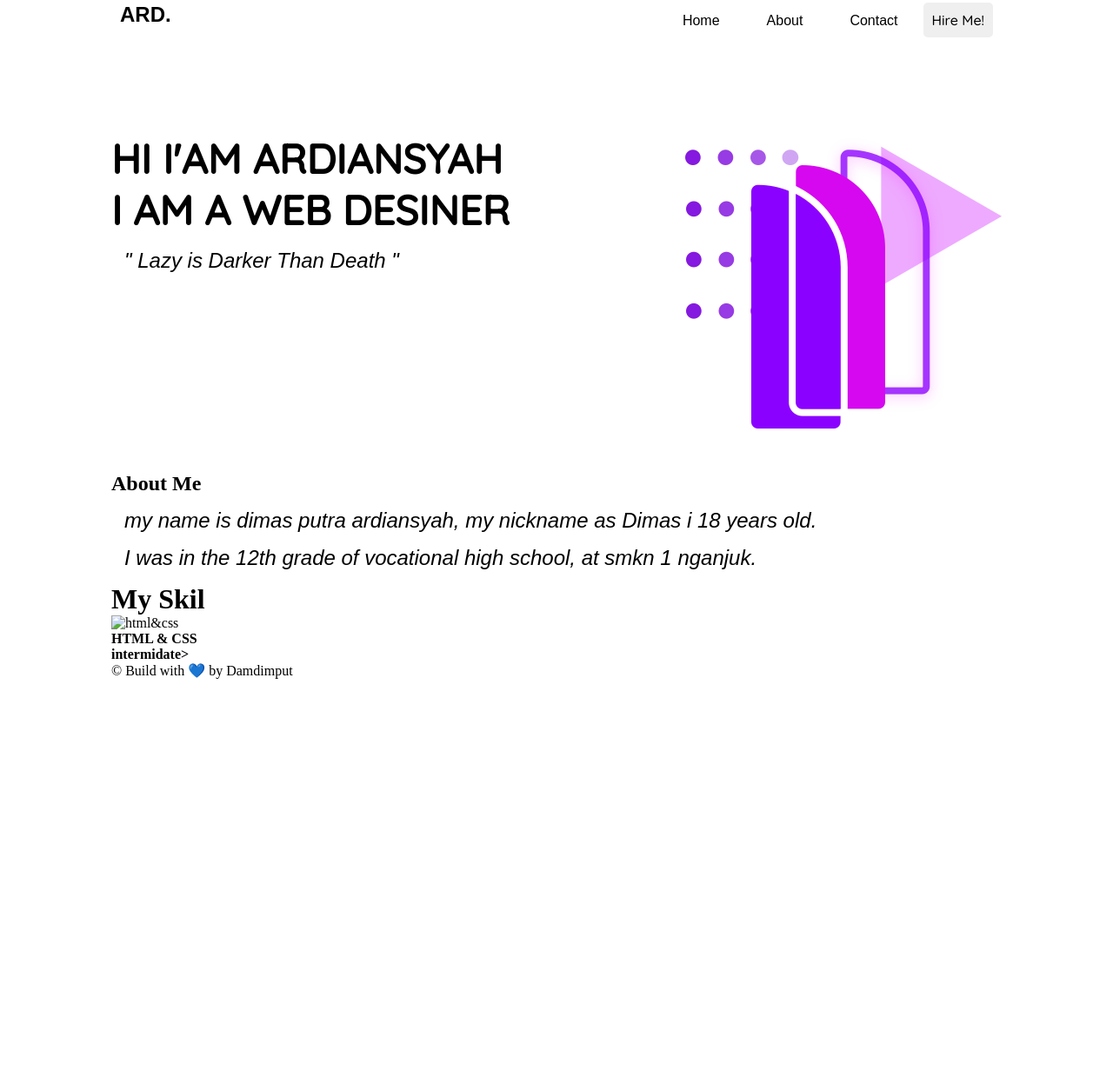
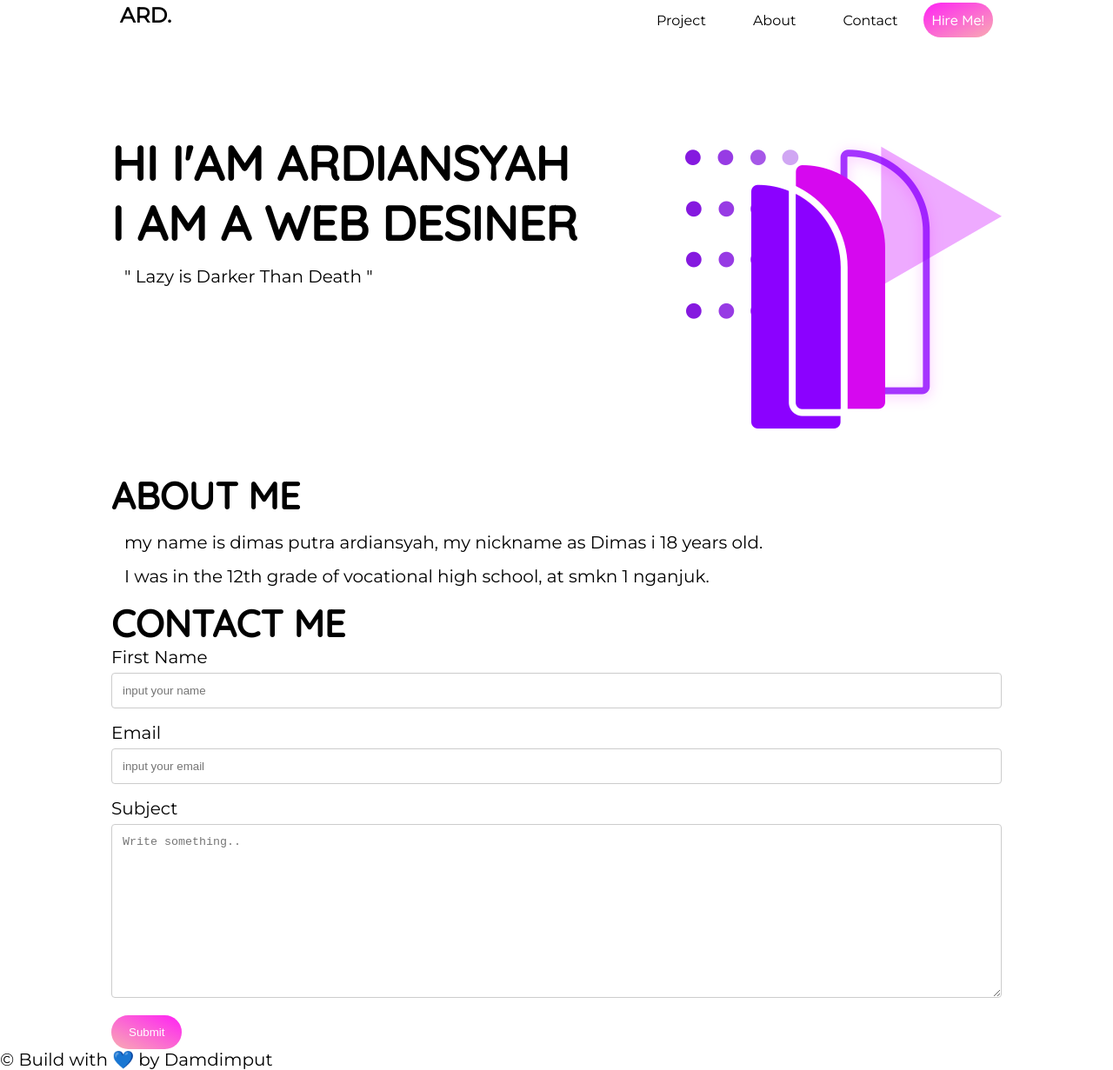
Before and after one commit to absen19/absen19.github.com, a plain HTML site: page index.html in a window 1280 px wide. Shown: the part 27-1258 px from the top of the page at 87% size. Before the commit the page ends 808 px from the top, so only its background shows below. Drawn offline with Linux system fonts and the light colour scheme.

Commit message:
add new 12 12 20

```diff
--- a/index.html
+++ b/index.html
@@ -1,15 +1,18 @@
 <!DOCTYPE html>
 <html lang="en">
+
 <head>
     <meta charset="UTF-8">
     <meta name="viewport" content="width=device-width, initial-scale=1.0">
     <link rel="stylesheet" href="https://cdnjs.cloudflare.com/ajax/libs/font-awesome/4.7.0/css/font-awesome.min.css">
     <link rel="preconnect" href="https://fonts.gstatic.com">
     <link href="https://fonts.googleapis.com/css2?family=Quicksand:wght@500&display=swap" rel="stylesheet">
+    <link href="https://fonts.googleapis.com/css2?family=Montserrat:wght@400&display=swap" rel="stylesheet">
 
     <link rel="stylesheet" href="style.css" type="text/css">
     <title>Saya dimas absen19</title>
 </head>
+
 <body>
     <div class="container">
         <div class="header" id="home">
@@ -18,10 +21,10 @@
 
                 <h1>ARD<span>.</span></h1>
                 <ul>
-                <li><a href="#home">Home</a></li>
+                    <li><a href="#project">Project</a></li>
                     <li><a href="#about">About</a></li>
                     <li><a href="#contact">Contact</a></li>
-                  <button><a href="#">Hire Me!</a></button>
+                    <button>Hire Me!</button>
                 </ul>
 
             </nav>
@@ -42,21 +45,24 @@
             </section>
         </div>
 
-    <div class="skill-section" id="skill">
-         <h1>My Skil</h1>
-        <div class="card-container">
-            <div class="card">
-                <img src="" alt="html&css">
-                <div class="card-content">
-                    <h4>HTML & CSS</h4>
-                    <h4>intermidate></h4>
-                <div>
-            </div>
-        </div>
+        <section class="contact-section" id="contact">
+            <h1>contact me</h1>
+            <form action="">
+                <label for="">First Name</label>
+                <input type="text" name="Firstname" placeholder="input your name">
+                <label for="">Email</label>
+                <input type="email" name="email" id="email" placeholder="input your email">
+                <label for="subject">Subject</label>
+                <textarea id="subject" name="subject" placeholder="Write something.." style="height:200px"></textarea>
+
+                <input type="submit" value="Submit">
+            </form>
+        </section>
     </div>
     <div class="footer">
         <p>&copy; Build with 💙 by <a href="https://www.instagram.com/rdnsyh__">Damdimput</a></p>
     </div>
     </div>
 </body>
+
 </html>
--- a/style.css
+++ b/style.css
@@ -2,6 +2,7 @@
 
     margin: 0;
     padding: 0;
+    box-sizing: border-box;
 
 
 }
@@ -30,11 +31,13 @@ nav h1, span{
     color: #000000;
 }
 button{
-    width: auto;
+    background-image: linear-gradient( to right bottom, #FF20F5, #F8ACB2);
     height: 40px;
     padding: 10px;
+    cursor: pointer;
+    color: #fff;
     border: none;
-    border-radius: 5px;
+    border-radius: 20px;
     box-sizing: border-box;
     font-size: medium;
     font-family: "Quicksand", sans-serif;
@@ -48,13 +51,14 @@ button{
 }
 section h2{
     font-family: "Quicksand",Arial, Helvetica, sans-serif;
-    font-size: 47px;
+    font-size: 55px;
+}
+p, label{
+    font-family: "Montserrat", sans-serif !important;
+    font-size: 20px;
 }
 section p{
-    font-size: 24px;
-    font-family: Arial, Helvetica, sans-serif;
 
-    font-style: italic;
     margin: 15px;
 }
 .hero{
@@ -67,3 +71,44 @@ section p{
     justify-content: space-between;
     align-items: flex-start;
 }
+
+.about-section h1, .contact-section h1{
+   font-size: 43px;
+   text-transform: uppercase;
+   font-family:  "Quicksand", sans-serif;;
+}
+
+input[type=text], select, textarea {
+    width: 100%; /* Full width */
+    padding: 12px;
+    border: 1px solid #ccc;
+    border-radius: 4px;
+    box-sizing: border-box;
+    margin-top: 6px;
+    margin-bottom: 16px;
+    resize: vertical /* Allow the user to vertically resize the textarea (not horizontally) */
+  }
+  input[type=email], select, textarea {
+    width: 100%;
+    padding: 12px;
+    border: 1px solid #ccc;
+    border-radius: 4px;
+    box-sizing: border-box; /* Make sure that padding and width stays in place */
+    margin-top: 6px;
+    margin-bottom: 16px;
+    resize: vertical
+  }
+
+
+  input[type=submit] {
+    background-image: linear-gradient( to left bottom, #FF20F5, #F8ACB2);
+    color: white;
+    padding: 12px 20px;
+    border: none;
+    border-radius: 20px;
+    cursor: pointer;
+  }
+
+
+  input[type=submit]:hover {
+    background-image: linear-gradient( to right bottom, #FF20F5, #F8ACB2);  }
```
Lines whose indentation alone changed are shown as unchanged.
